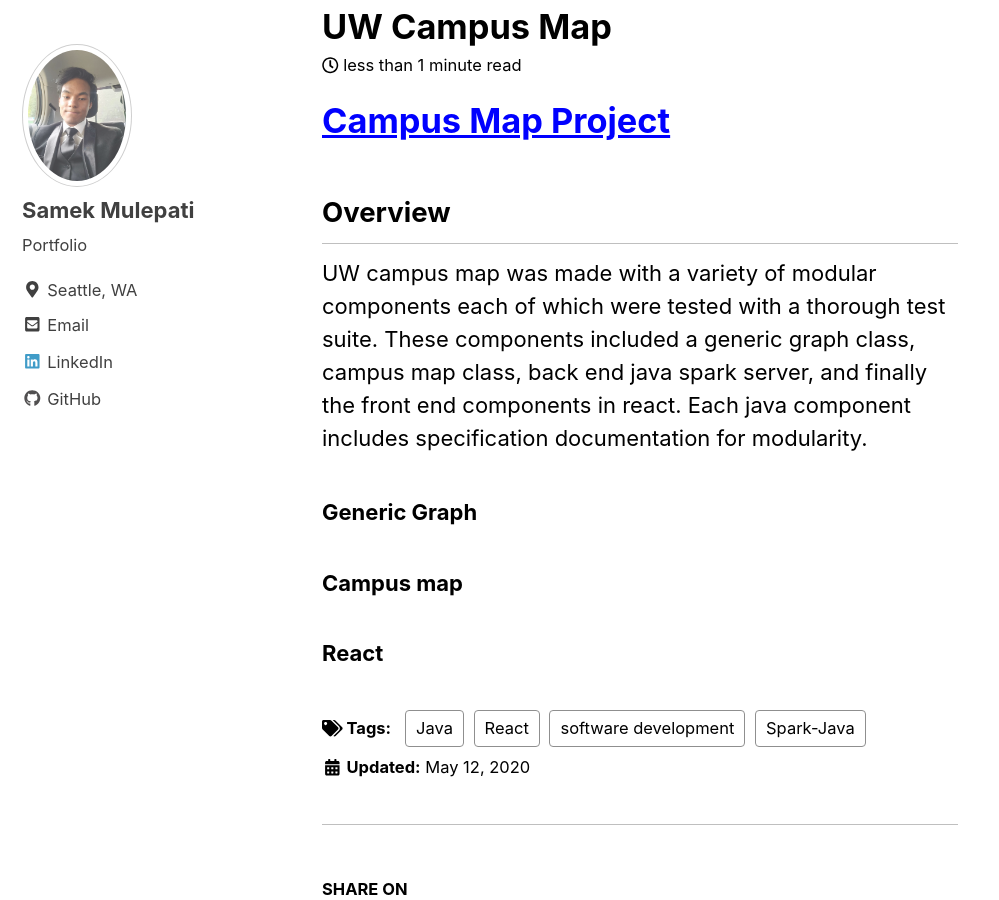
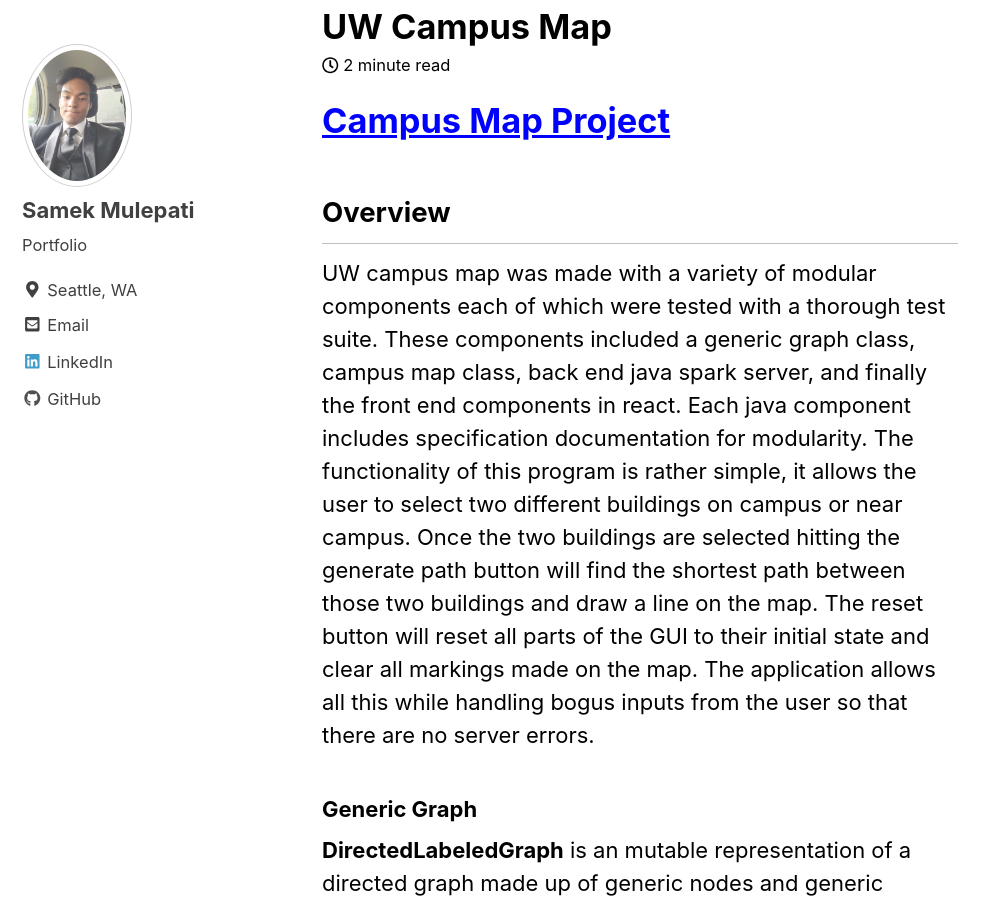
Before and after one commit to mulepati/samekmulepati.github.io, a Jekyll site: the page built from _posts/2020-05-13-campusmap.md, in a window 1280 px wide and 900 px high, scrolled down 1094 px. Shown: the whole window, without its empty margins (0-999 px from the left). Built offline with Jekyll 4.4.1, drawn with Linux system fonts in a browser that asks for light colours; nearby versions of some CDN libraries; some of the changed text lies outside the part shown.

Commit message:
Update 2020-05-13-campusmap.md

````diff
--- a/_posts/2020-05-13-campusmap.md
+++ b/_posts/2020-05-13-campusmap.md
@@ -12,9 +12,38 @@
 
 ## Overview
 
-UW campus map was made with a variety of modular components each of which were tested with a thorough test suite. These components included a generic graph class, campus map class, back end java spark server, and finally the front end components in react. Each java component includes specification documentation for modularity.
+UW campus map was made with a variety of modular components each of which were tested with a thorough test suite. These components included a generic graph class, campus map class, back end java spark server, and finally the front end components in react. Each java component includes specification documentation for modularity. The functionality of this program is rather simple, it allows the user to select two different buildings on campus or near campus. Once the two buildings are selected hitting the generate path button will find the shortest path between those two buildings and draw a line on the map. The reset button will reset all parts of the GUI to their initial state and clear all markings made on the map. The application allows all this while handling bogus inputs from the user so that there are no server errors.
 
 ### Generic Graph
+
+**DirectedLabeledGraph** is an mutable representation of a directed graph made up of generic nodes and generic labeled edges between nodes. Generic graph can be represented as G = (V, E) where V vertices is a set of all the current vertices in the graph G, and E is a list of directed edges currently in the graph.
+
+An edge can be in terms of (p, c, label) where p is the parent vertex pointing to c child vertex, with the edge labeled by label. While the nodes/vertices are represented as a unique value type in the graph.
+
+An edge is invalid if either p or c is not in V or if the label for the edge is not defined, an edge will also have to be unique. So there cannot be two edges (p, c, label) and (p1, c1, label1), where p = p1, c = c1, and label = label1.
+
+An example of a DirectedLabeledGraph would be G(String, String) = (V, E), where V = [A, B, C, D, E, F, G] and E = [(A, B, "Label 1"), (B, G, "Label 2"), (A, E, "Label r")]
+
+The graph itself is implemented with an adjacency list, with a list of operations that can be done to it. The edge is represented by a private class that includes the start node
+and the end node.
+```    private HashMap<N, HashSet<Edge>> e;
+```
+
+List of Operations:
+
+```
+addNode(N s)
+removeNode(N s)
+addEdge(N p, N c, E label)
+removeEdge(N p, N c)
+removeEdge(N p, N c, E label)
+listChildren(N p)
+listLabels(N p, N c)
+listNodes()
+containsNode(N v)
+containsEdge(N p, N c, E label)
+containsEdge(N p, N c)
+```
 
 ### Campus map
 
````
